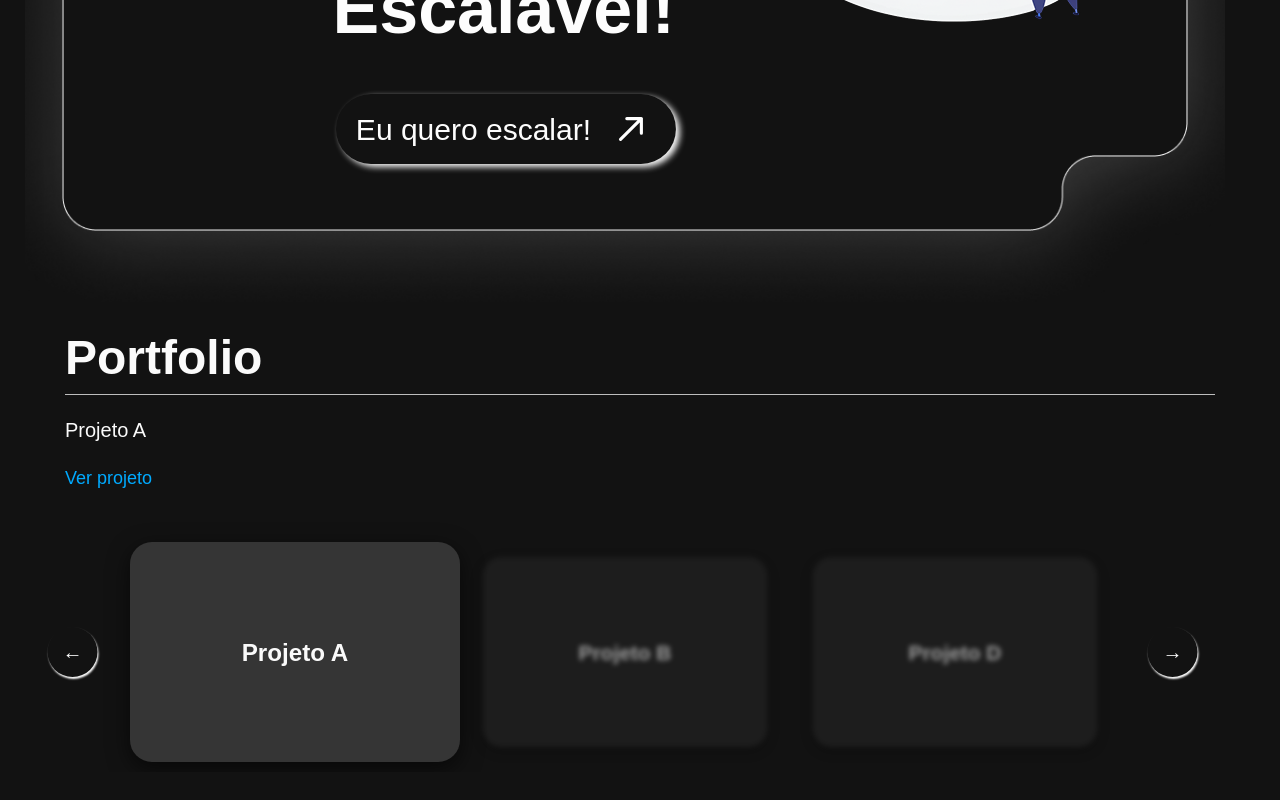
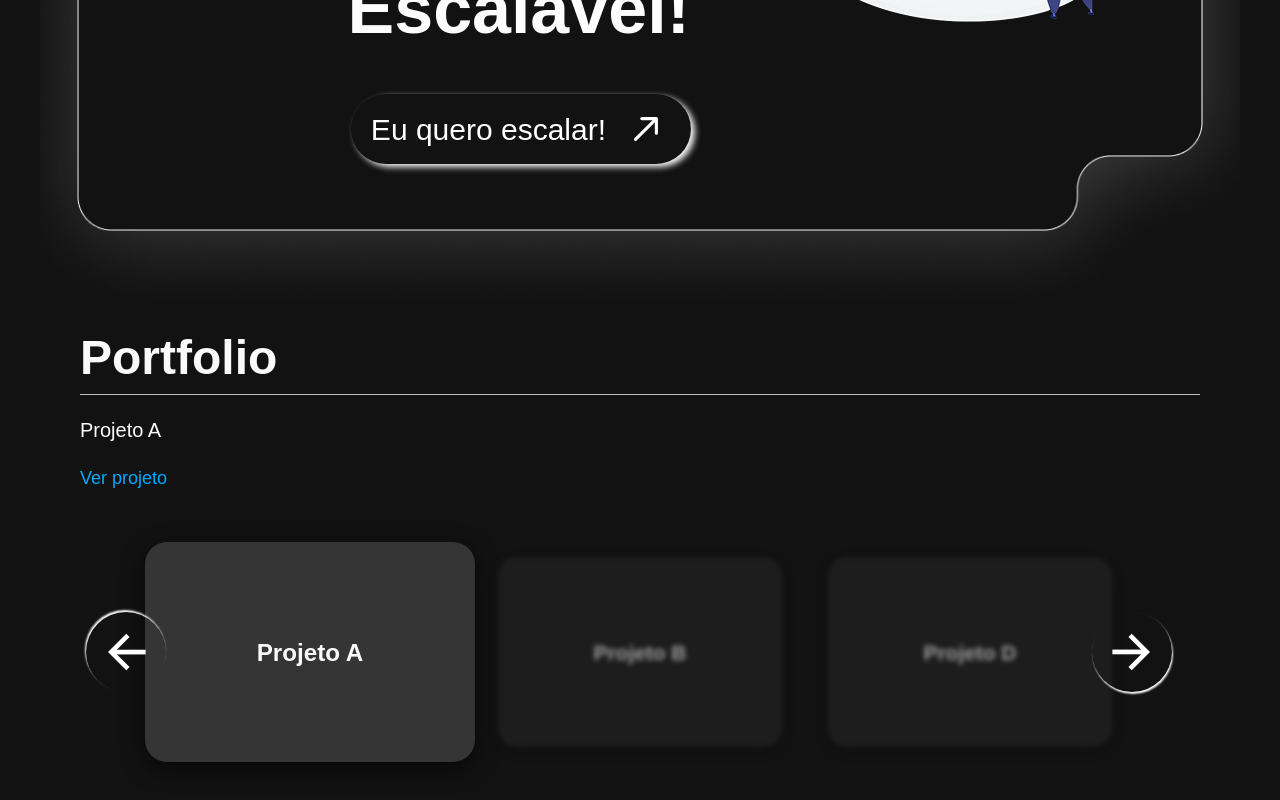
Before and after one commit to srjuninn/suporteDeDomingoRebrand-Project, a React (Vite) app: page / in a window 1280 px wide. Shown: the part 498-1298 px from the top of the page. Before the commit the page ends 1270 px from the top, so only its background shows below. Built offline with nearby package versions, Linux system fonts and the light colour scheme.

Commit message:
feat: add portfolio section in desktop

```diff
--- a/src/components/Button/Button.jsx
+++ b/src/components/Button/Button.jsx
@@ -1,5 +1,5 @@
 import '@components/Button/Button.scss'
-import RightUpArrow from '@icons/RightUpArrow'
+import RightUpArrow from '@icons/RightUpArrow.jsx'
 
 export default function Button({ children }){
     return(
--- a/src/components/SwitchLanguage/switchLanguage.scss
+++ b/src/components/SwitchLanguage/switchLanguage.scss
@@ -4,7 +4,7 @@
 .switch {
     position: absolute;
     top: 4%;
-    right: 13%;
+    right: 8.5%;
     @include centralize-flex;
     gap: 12px;
     padding: 5px 10px;
--- a/src/layouts/Portfolio/Portfolio.jsx
+++ b/src/layouts/Portfolio/Portfolio.jsx
@@ -1,5 +1,8 @@
 import { useState } from "react";
 import "@layouts/Portfolio/Portfolio.scss";
+// import LeftArrowImg from "@icons/LeftArrowIcon.png";
+import RightArrowImg from "@icons/RightArrowIcon.png";
+
 
 const projects = [
   { description: "Projeto A", link: "https://a.com" },
@@ -25,7 +28,10 @@ export default function Portfolio() {
       </a>
 
       <div className="carousel">
-        <button onClick={prev}>←</button>
+        <button onClick={prev} className="arrow left rotate">
+          <img src={RightArrowImg} alt="setinha pra voltar um card" />
+        </button>
+
         {projects.map((proj, i) => {
           let className = "card";
           if (i === activeIndex) className += " active";
@@ -35,9 +41,17 @@ export default function Portfolio() {
             className += " right";
           else className += " hidden";
 
-          return <div key={i} className={className}>{proj.description}</div>;
+          return (
+            <div key={i} className={className}>
+              {proj.description}
+            </div>
+          );
         })}
-        <button onClick={next}>→</button>
+
+        <button onClick={next} className="arrow right">
+          {/* <RightUpArrow /> */}
+          <img src={RightArrowImg} alt="setinha direita pra avançar um card" />
+        </button>
       </div>
     </section>
   );
--- a/src/layouts/Portfolio/Portfolio.scss
+++ b/src/layouts/Portfolio/Portfolio.scss
@@ -6,6 +6,7 @@
   flex-direction: column;
   gap: 20px;
   padding: 20px 40px;
+  margin-bottom: 80px;
   background: #121212; // fundo escuro pra destacar os cards
   color: #fafafa;
   text-align: center;
@@ -40,16 +41,24 @@
   }
 
   .carousel {
-    display: flex;
-    align-items: center;
-    justify-content: center;
+    @include centralize-flex;
     gap: 30px;
+    width: 100%;
     margin-top: 40px;
     position: relative;
 
+    .rotate {
+      rotate: 180deg;
+    }
+
+    :nth-child(1){
+      position: absolute;
+      left: -2%;
+    }
+
     button {
-      width: 50px;
-      height: 50px;
+      width: 80px;
+      height: 80px;
       border-radius: 50%;
       color: $colorWhite100;
       text-align: center;
@@ -57,11 +66,12 @@
       font-weight: 700;
       transition: transform 0.2s ease;
       box-shadow: 1px 2px 2px 0 $colorWhite100;
-
+      z-index: 3;
     }
 
     :nth-child(6){
-      margin-left: 30px;
+      position: absolute;
+      right: 0%;
     }
 
     .card {
@@ -90,6 +100,7 @@
         opacity: 0.6;
         filter: blur(3px);
         transform: scale(0.95);
+
       }
 
       &.hidden {
--- a/src/styles/_reset.scss
+++ b/src/styles/_reset.scss
@@ -65,7 +65,7 @@ h1, h2, h3, h4, h5, h6 {
 .sdd {
   position: absolute;
   top: 3%;
-  left: 12%;
+  left: 6%;
 }
 
 .background-svg {
```
Also changed, not shown: src/assets/icons/LeftArrowIcon.png (added), src/assets/icons/RightArrowIcon.png (added).
